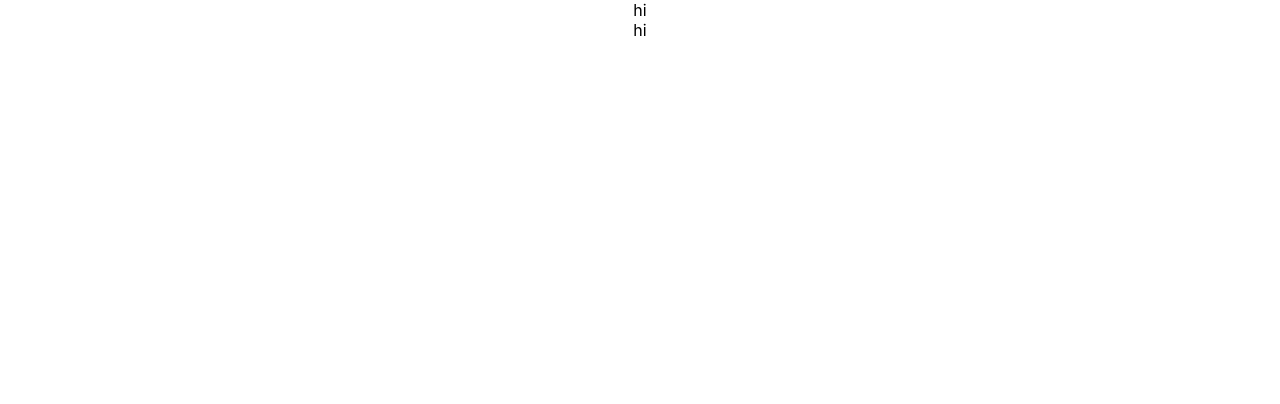
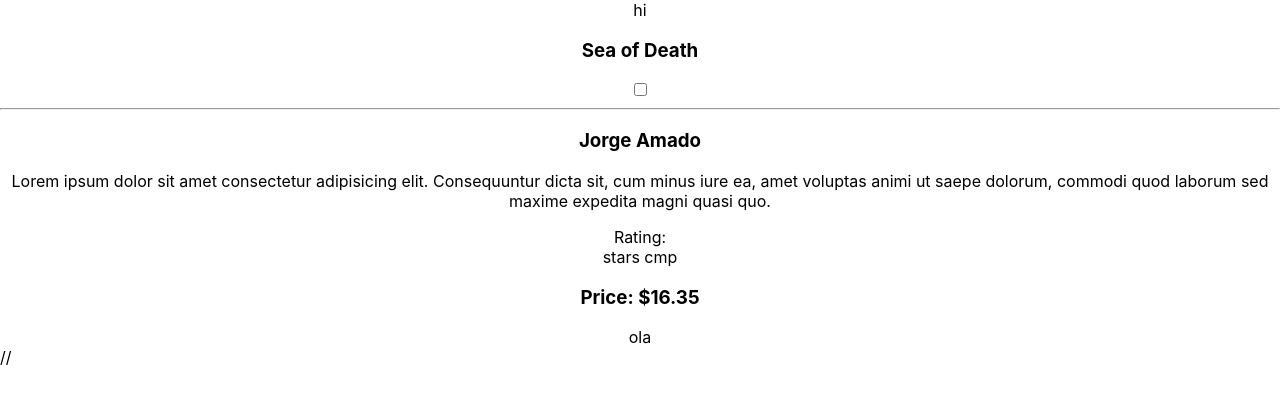
Before and after one commit to TodikPanshin/ex_book_app, a React (Create React App) app: page / in a window 1280 px wide. Shown: the top 404 px of the page. Built offline with nearby package versions, Linux system fonts and the light colour scheme.

Commit message:
add book-card

```diff
--- a/package.json
+++ b/package.json
@@ -12,6 +12,7 @@
     "react-redux": "^8.1.0",
     "react-router-dom": "^6.13.0",
     "react-scripts": "5.0.1",
+    "redux": "^4.2.1",
     "sass": "^1.63.4",
     "web-vitals": "^2.1.4"
   },
--- a/src/App.js
+++ b/src/App.js
@@ -5,12 +5,14 @@
 import { BrowserRouter as Router } from 'react-router-dom'
 import { AppHeader } from './cmps/app-header'
 import { Home } from './pages/home'
+import { store } from './store/store'
+
 
 
 
 export default function App() {
   return (
-    // <Provider store={store}>
+    <Provider store={store}>
       <Router>
         <section className="App main-layout">
           <AppHeader />
--- /dev/null
+++ b/src/cmps/books.jsx
@@ -0,0 +1,49 @@
+
+export function Books() {
+
+
+
+
+    return (
+        <article className="book-card">
+            <div className="card-header">
+                <h3>Sea of Death</h3>
+                <input
+                    type="checkbox"
+                    id=""
+                    name=""
+                // checked={Book.isFavorite}
+                // onChange={() => handleCheckboxChange()}
+                />
+            </div>
+            <hr></hr>
+            <h3>Jorge Amado</h3>
+            <p>Lorem ipsum dolor sit amet consectetur adipisicing elit. Consequuntur dicta sit, cum minus iure ea, amet voluptas animi ut saepe dolorum, commodi quod laborum sed maxime expedita magni quasi quo.</p>
+            <div>
+                <span>Rating:</span>
+                <div>stars cmp</div>
+            </div>
+            <h3>Price: $<span>16.35</span> </h3>
+        </article>
+        // <article className="book-card">
+        //     <div className="card-header">
+        //         <h3>{book.title}</h3>
+        //         <input
+        //             type="checkbox"
+        //             id=""
+        //             name=""
+        //             checked={Book.isFavorite}
+        //             onChange={() => handleCheckboxChange()}
+        //         />
+        //     </div>
+        //     <hr></hr>
+        //     <h3>{book.author}</h3>
+        //     <p>{book.decription}</p>
+        //     <div>
+        //         <span>Rating:</span>
+        //         <div>stars cmp</div>
+        //     </div>
+        //     <h3>Price: $<span>{book.price}</span> </h3>
+        // </article>
+    )
+}
--- /dev/null
+++ b/src/cmps/wishlist.jsx
@@ -0,0 +1,11 @@
+
+export function WishList() {
+
+
+
+
+    return (
+        <div>ola</div>
+
+    )
+}
--- a/src/pages/home.jsx
+++ b/src/pages/home.jsx
@@ -1,6 +1,11 @@
+import { Books } from "../cmps/books";
+import { WishList } from "../cmps/wishlist";
+
 export function Home() {
-    return(
-        <div>hi</div>
+    return (
+        <section className="main-container">
+            <Books />
+            <WishList />
+        </section>
     )
-
 }
--- a/src/store/books.reducer.js
+++ b/src/store/books.reducer.js
@@ -5,13 +5,13 @@
     books: []
 }
 
-export function boardReducer(state = initialState, action) {
+export function booksReducer(state = initialState, action) {
     var newState = state
     var books
 
     switch (action.type) {
         case SET_BOOKS:
-            newState = { ...state, books: action.boards }
+            newState = { ...state, books: action.books }
             break
 
 
```
Also changed, not shown: 1 other file (tests, documents, lock files or other folders).
